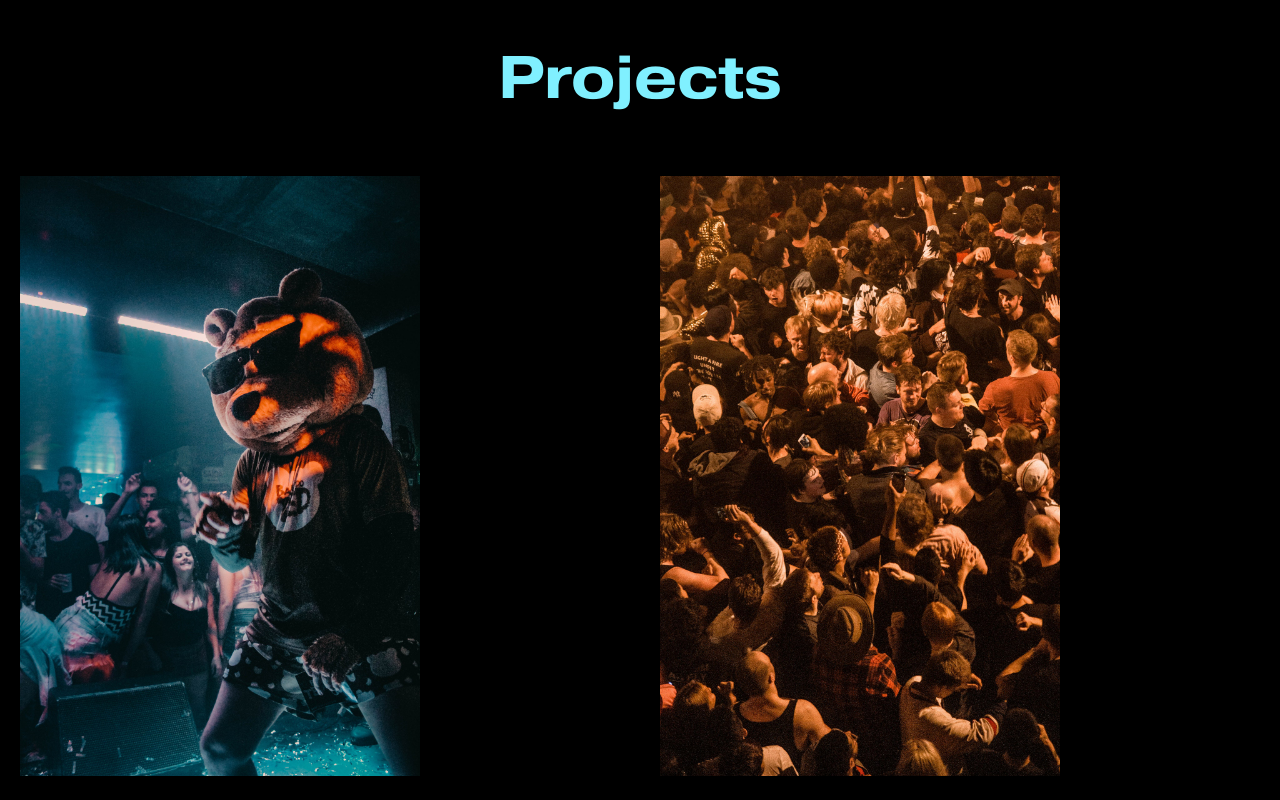
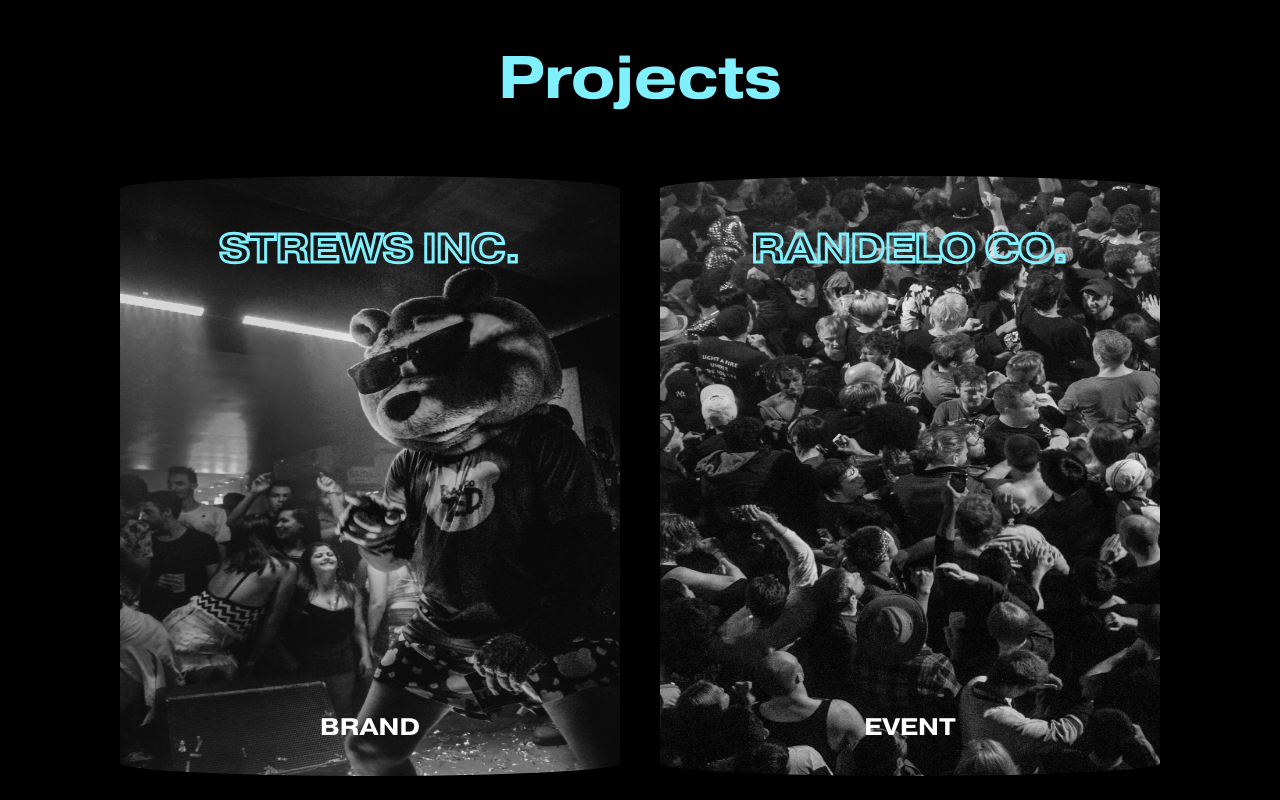
Before and after one commit to 01010110-Code/Cineora, a plain HTML site: page index.html in a window 1280 px wide. Shown: the part 2178-2978 px from the top of the page. Drawn offline with Linux system fonts and the light colour scheme.

Commit message:
finished the 5th section of the homepage

```diff
--- a/index.html
+++ b/index.html
@@ -83,20 +83,31 @@
     <!--Third section-->
 
 
-    <div class="third-section">
+    <div class="fourth-section">
       <h1 class="section-4-headline">Projects</h1>
-      <div class="container">
+      <div class="container-4">
         <div class="column">
+          <div class="image-container1">
+
           <img class="image-4-section" src="/assets/section-4-img-1.jpg" alt="section 4 first image">
+         <h1 class="section-4-header">STREWS INC.</h1>
+         <h4 class="section-4-subheader">BRAND</h4>
 
-
+        </div>
 
         </div>
 
         <div class="column">
+          <div class="image-container1">
+
           <img class="image-4-section" src="/assets/section-4-image-2.jpg" alt="section 4 second image">
+         <h1 class="section-4-header">RANDELO CO.</h1>
+         <h4 class="section-4-subheader">EVENT</h4>
+          </div>
 
         </div>
+
+        <!--THE 5TH SECTION OF THE HOMEPAGE-->
 
 
 
--- a/styles.css
+++ b/styles.css
@@ -215,6 +215,74 @@ nav ul {
 }
 
 .image-4-section{
-  width: 400px;
+  width: 500px;
   height: 600px;
+  border-radius: 50%/13px;
+  overflow: hidden;
+  filter: grayscale(100%);
+  }
+
+.image-4-section:hover{
+  filter: grayscale(0);
 }
+.section-4-header{
+  -webkit-text-fill-color: transparent;
+  -webkit-text-stroke-width: 3px;
+  -webkit-text-stroke-color: var(--blue);
+  font-size: 40px;
+  padding: 30px;
+  float: right;
+  text-align: center;
+}
+
+.image-container1 {
+  position: relative;
+  display: inline-block;
+
+}
+
+.section-4-header {
+  position: absolute;
+  top: 0;
+  left: 0;
+  width: 100%;
+  height: 15%;
+  background-color: none;
+  color: #fff;
+  text-align: center;
+  padding-top: 20px;
+  box-sizing: border-box;
+  text-shadow: #000000 5px;
+}
+
+.section-4-header h2 {
+  margin: 0;
+  font-size: 24px;
+  font-weight: bold;
+}
+.section-4-subheader{
+  position: absolute;
+  top: 80%;
+  left: 0;
+  width: 100%;
+  height: 15%;
+  background-color: none;
+  color: white;
+  text-align: center;
+  padding-top: 20px;
+  box-sizing: border-box;
+  font-size: 24px;
+  text-shadow: #000000 5px;
+}
+
+.section-4-subheader h2{
+  margin: 0;
+  font-weight: bold;
+}
+.container-4 {
+  display: grid;
+  grid-template-columns: 1fr 1fr;
+  display: flex;
+  flex-wrap: wrap;
+  justify-content: center;
+}
```
